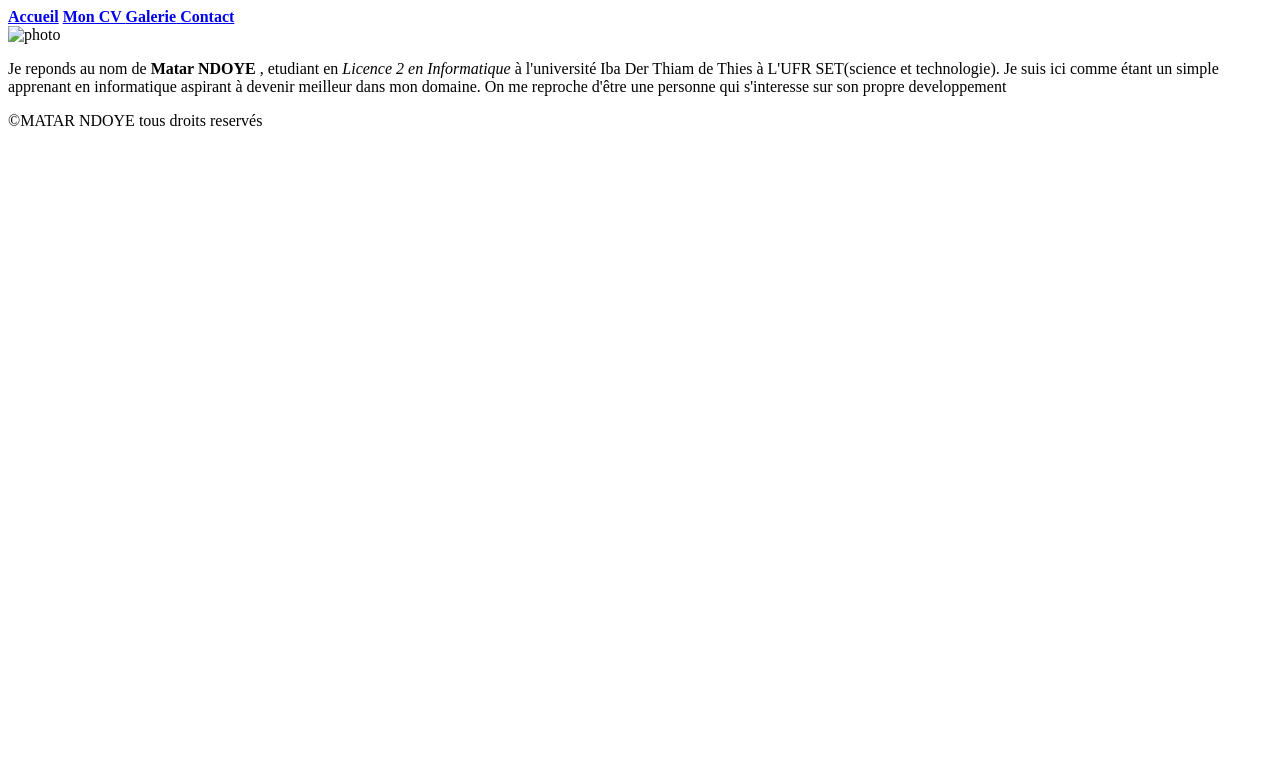
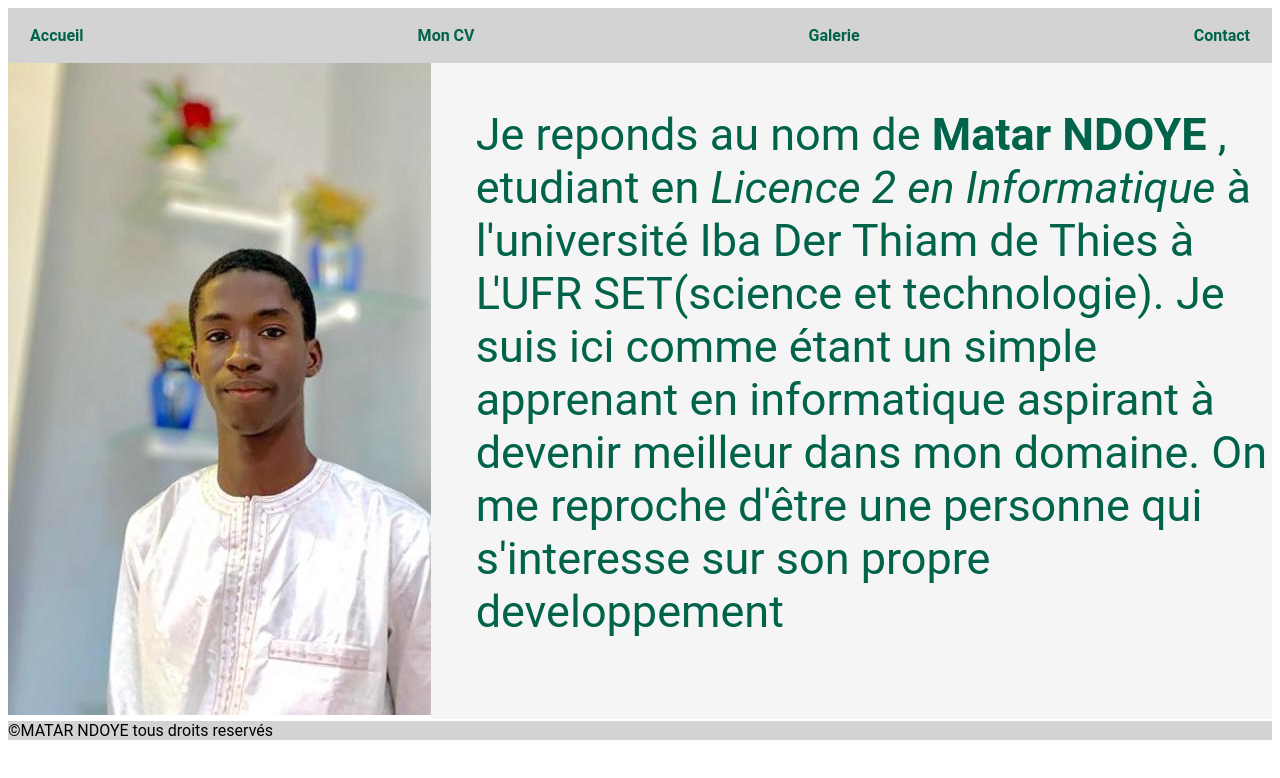
Before and after one commit to matarndoye768-bot/Ndoye_Matar_site, a plain HTML site: page index.html in a window 1280 px wide. Drawn offline with Linux system fonts and the light colour scheme.

Commit message:
Fix file paths in index.html
correction des chemins

```diff
--- a/index.html
+++ b/index.html
@@ -4,20 +4,20 @@
     <meta charset="UTF-8">
     <meta name="viewport" content="width=device-width, initial-scale=1.0">
     <title>index</title>
-    <link rel="stylesheet" href="..//CSS/style.css">
+    <link rel="stylesheet" href="CSS/style.css">
 </head>
 <body>
     <header>
      <nav class="page">
-         <a href="..//HTML/index.html"><b>Accueil</b></a>
-         <a href="..//HTML/cv.html"><b>Mon CV </b></a>
-         <a href="..//HTML/projet.html"><b>Galerie</b> </a>
-         <a href="..//HTML/contact.html"><b>Contact</b></a>
+         <a href="index.html"><b>Accueil</b></a>
+         <a href="HTML/cv.html"><b>Mon CV </b></a>
+         <a href="HTML/projet.html"><b>Galerie</b> </a>
+         <a href="HTML/contact.html"><b>Contact</b></a>
 </nav>
     </header>
 
     <div class="index">
-        <aside><img src="..//IMAGES/photo.jpg" alt="photo"></aside>
+        <aside><img src="IMAGES/photo.jpg" alt="photo"></aside>
     <main>
         <p>Je reponds au nom de  <b>Matar NDOYE</b> , etudiant en
         <i>Licence 2 en Informatique </i> à l'université Iba Der Thiam de Thies
@@ -29,7 +29,7 @@
     </main>
     <footer>&copy;MATAR NDOYE tous droits reservés</footer>
     </div>
-    <script src="..//JS/script.js"></script>
+    <script src="JS/script.js"></script>
 
 </body>
 </html>
```
